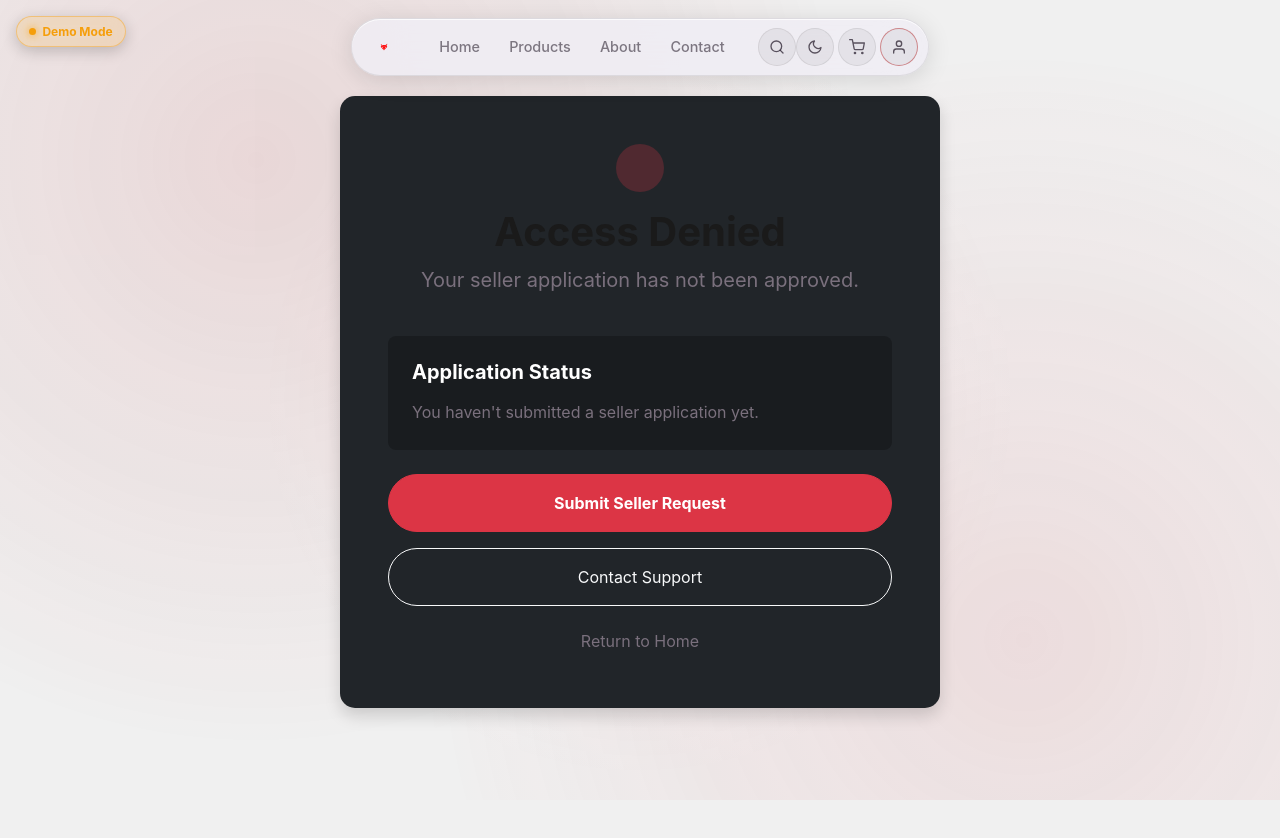
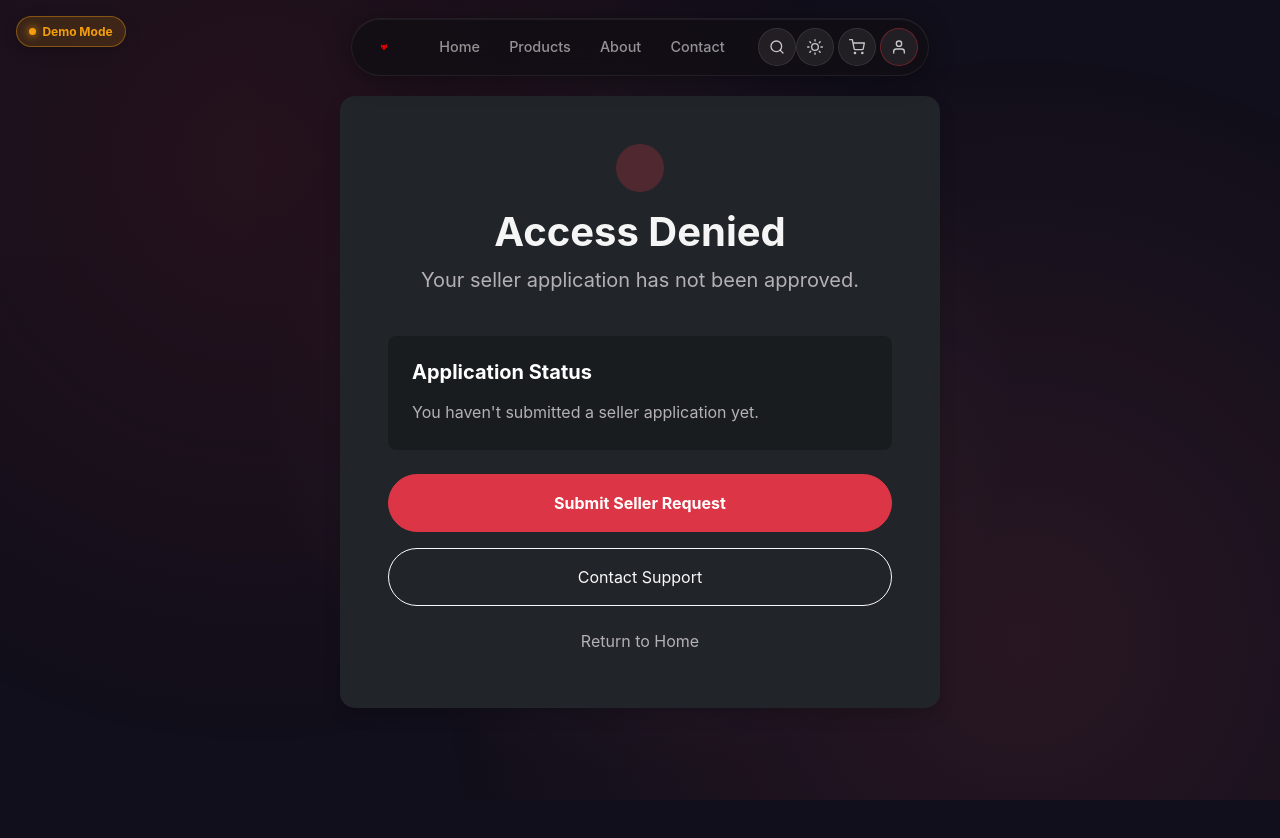
Before and after one commit to lseaveylover-wq/anx_market, a React app: page /seller in a window 1280 px wide. Shown: the top 838 px of the page. Built offline with nearby package versions, Linux system fonts and the light colour scheme; no server answers; the HTML template or start-up script is replaced by a standard one.

Commit message:
feat: set dark theme as default for new users

```diff
--- a/src/contexts/ThemeContext.jsx
+++ b/src/contexts/ThemeContext.jsx
@@ -4,9 +4,9 @@ const ThemeContext = createContext(null);
 
 export const ThemeProvider = ({ children }) => {
   const [theme, setTheme] = useState(() => {
-    // Get theme from localStorage or default to 'light'
+    // Get theme from localStorage or default to 'dark'
     const savedTheme = localStorage.getItem('theme');
-    return savedTheme || 'light';
+    return savedTheme || 'dark';
   });
 
   // Apply theme to document
```
